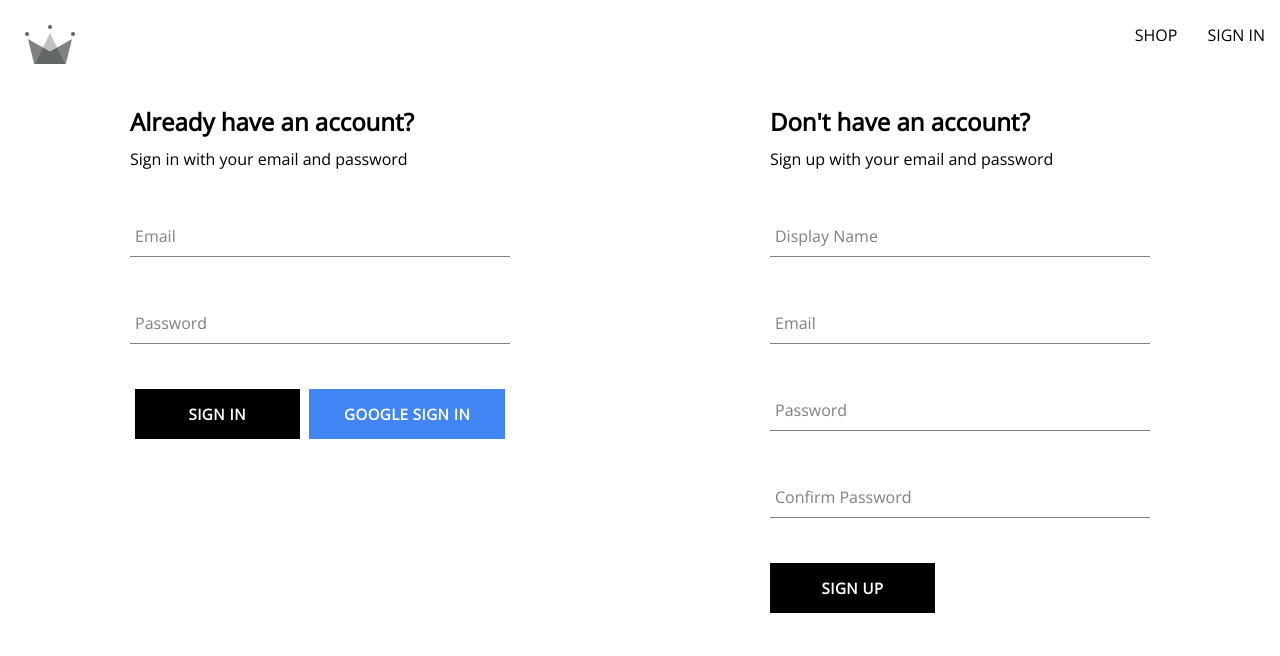
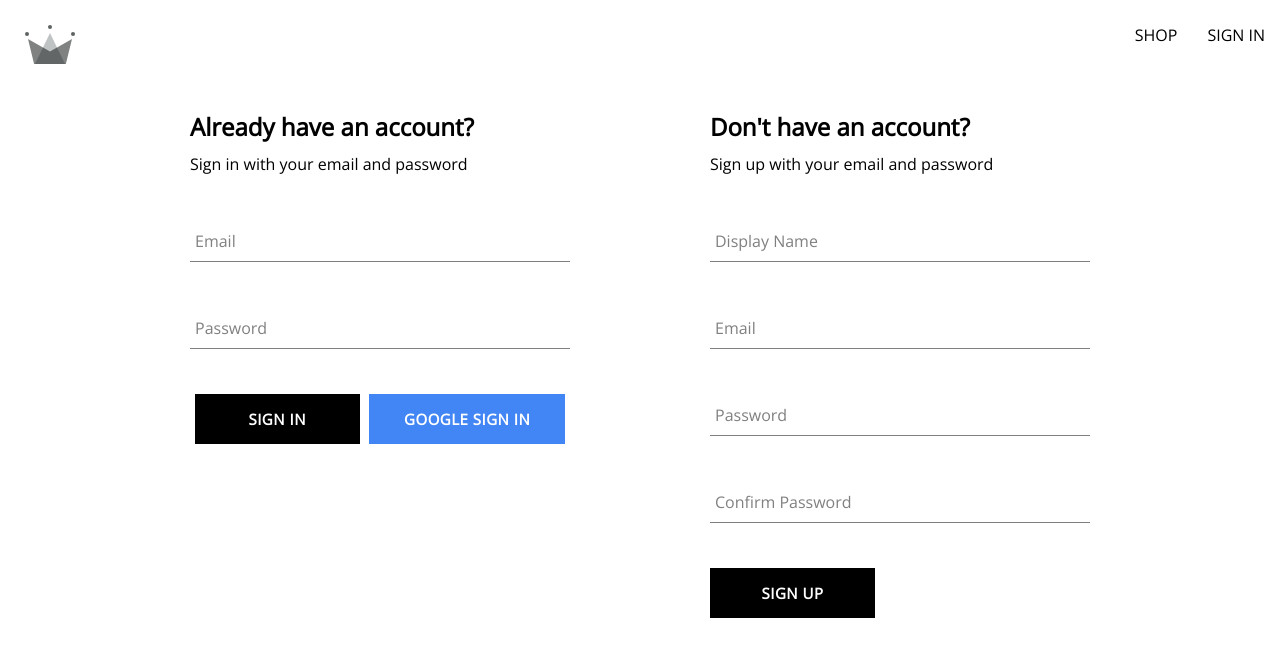
Before and after one commit to RDixonCodes/crwn-clothing, a React (Create React App) app: page /auth in a window 1280 px wide. Shown: the top 656 px of the page. Built offline with nearby package versions, Linux system fonts and the light colour scheme; a web font is replaced by a local one.

Commit message:
authentication component added to sign in page

```diff
--- a/src/components/sign-in/sign-in-form.component.jsx
+++ b/src/components/sign-in/sign-in-form.component.jsx
@@ -35,9 +35,17 @@
                 resetFormFields();
 
         } catch(error) {
-
-
-
+            // switch is an alternate form of using if statement
+            switch (error.code) {
+                case 'auth/wrong-password':
+                    alert('Incorrect password for email');
+                    break;
+                case 'auth/user-not-found':
+                    alert('No user associated with the email');
+                    break;
+                    default:
+                        console.log(error)
+            }
         }
     }
 
@@ -84,7 +92,7 @@
 
                 <div className='buttons-container'>
                     <Button type='submit'>Sign In</Button>
-                    <Button buttonType='google' onClick={signInWithGoogle}>
+                    <Button type='button' buttonType='google' onClick={signInWithGoogle}>
                     Google Sign In
                     </Button>
                 </div>
--- a/src/routes/authentication/authentication.component.jsx
+++ b/src/routes/authentication/authentication.component.jsx
@@ -5,7 +5,7 @@
 const SignIn = () => {
 
     return(
-        <div className='authentication'>
+        <div className='authentication-container'>
             {/* <h1>Sign in Page</h1> */}
             <SignInForm />
             <SignUpForm />
--- a/src/routes/authentication/authentication.styles.scss
+++ b/src/routes/authentication/authentication.styles.scss
@@ -1,5 +1,6 @@
-.authentication {
+.authentication-container {
     display: flex;
-    flex-direction: row;
-    justify-content: space-around;
+    width: 900px;
+    justify-content: space-between;
+    margin: 30px auto;
 }
```
